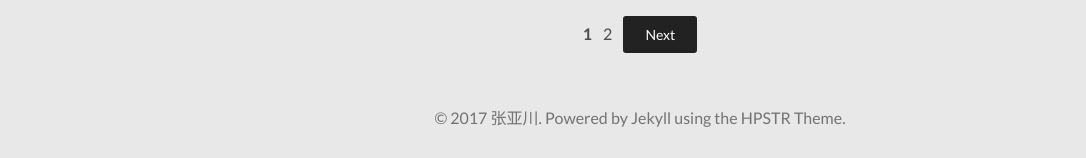
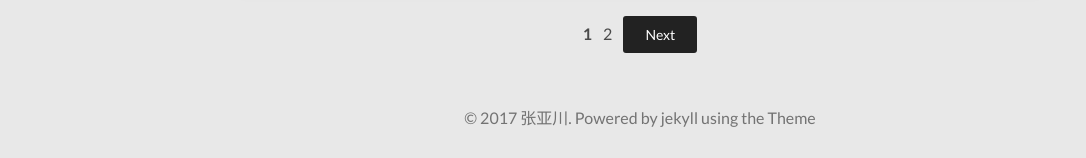
Before and after one commit to jokerbo1/jokerbo1.github.io, a Jekyll site: the page built from index.html, in a window 1280 px wide and 900 px high, scrolled down 5516 px. Shown: the part 739-897 px from the top of the window, without its empty margins (0-1086 px from the left). Built offline with Jekyll 4.4.1, drawn with Linux system fonts in a browser that asks for light colours; the list of posts is cut into pages by our own code.

Commit message:
Update footer.html

```diff
--- a/_includes/footer.html
+++ b/_includes/footer.html
@@ -1 +1 @@
-<span>&copy; {{ site.time | date: '%Y' }} {{ site.owner.name }}. Powered by <a href="http://jekyllrb.com" rel="nofollow">Jekyll</a> using the <a href="https://mademistakes.com/work/hpstr-jekyll-theme/" rel="nofollow">HPSTR Theme</a>.</span>
+<span>&copy; {{ site.time | date: '%Y' }} {{ site.owner.name }}. Powered by jekyll using the Theme</span>
```
